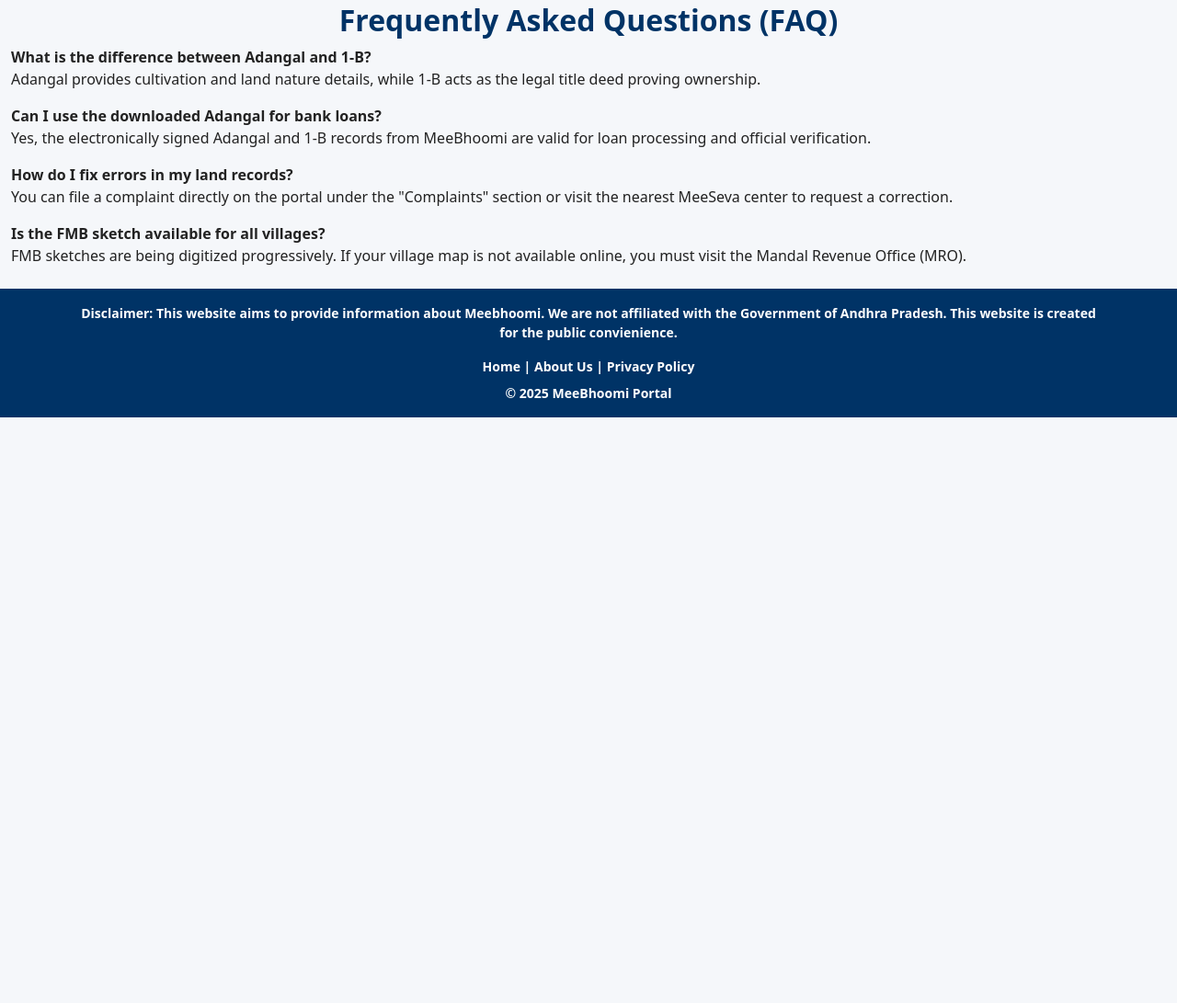
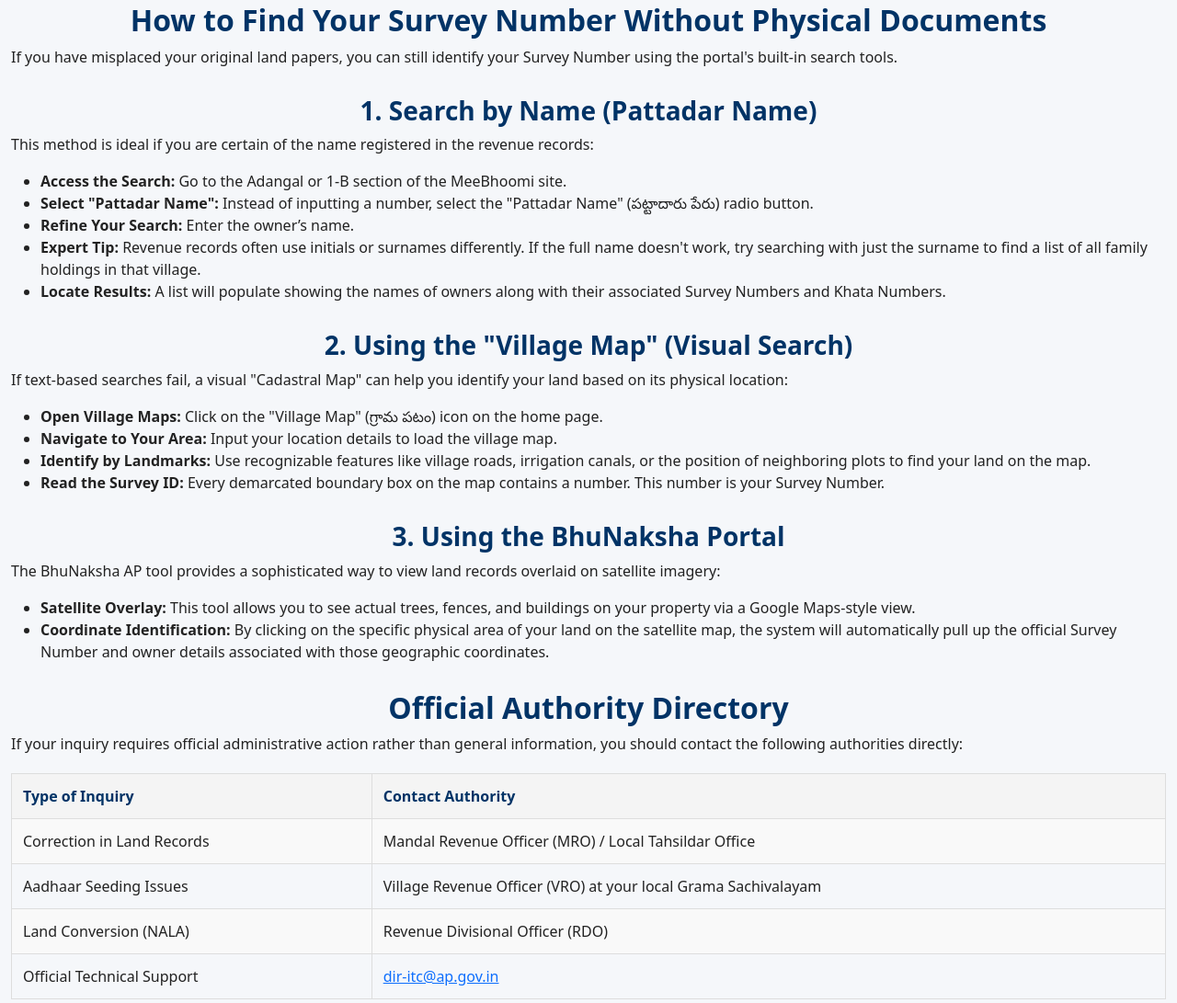
Before and after one commit to ssoidrajasthann/meebhoomii.github.io, a plain HTML site: page index.html in a window 1280 px wide. Shown: the part 4023-5114 px from the top of the page at 92% size. Before the commit the page ends 4477 px from the top, so only its background shows below. Drawn offline with nearby package versions, Linux system fonts and the light colour scheme.

Commit message:
Update index.html

```diff
--- a/index.html
+++ b/index.html
@@ -354,6 +354,62 @@
   <li>Enter the District, Zone, Village, and Account Number.</li>
   <li>The system will display if your KYC is completed or pending.</li>
 </ol>
+  <h2>How to Find Your Survey Number Without Physical Documents</h2>
+<p>
+    If you have misplaced your original land papers, you can still identify your Survey Number using the portal's built-in search tools.
+</p>
+
+<h3>1. Search by Name (Pattadar Name)</h3>
+<p>This method is ideal if you are certain of the name registered in the revenue records:</p>
+<ul>
+    <li><strong>Access the Search:</strong> Go to the Adangal or 1-B section of the MeeBhoomi site.</li>
+    <li><strong>Select "Pattadar Name":</strong> Instead of inputting a number, select the "Pattadar Name" (పట్టాదారు పేరు) radio button.</li>
+    <li><strong>Refine Your Search:</strong> Enter the owner’s name.</li>
+    <li><strong>Expert Tip:</strong> Revenue records often use initials or surnames differently. If the full name doesn't work, try searching with just the surname to find a list of all family holdings in that village.</li>
+    <li><strong>Locate Results:</strong> A list will populate showing the names of owners along with their associated Survey Numbers and Khata Numbers.</li>
+</ul>
+
+<h3>2. Using the "Village Map" (Visual Search)</h3>
+<p>If text-based searches fail, a visual "Cadastral Map" can help you identify your land based on its physical location:</p>
+<ul>
+    <li><strong>Open Village Maps:</strong> Click on the "Village Map" (గ్రామ పటం) icon on the home page.</li>
+    <li><strong>Navigate to Your Area:</strong> Input your location details to load the village map.</li>
+    <li><strong>Identify by Landmarks:</strong> Use recognizable features like village roads, irrigation canals, or the position of neighboring plots to find your land on the map.</li>
+    <li><strong>Read the Survey ID:</strong> Every demarcated boundary box on the map contains a number. This number is your Survey Number.</li>
+</ul>
+
+<h3>3. Using the BhuNaksha Portal</h3>
+<p>The BhuNaksha AP tool provides a sophisticated way to view land records overlaid on satellite imagery:</p>
+<ul>
+    <li><strong>Satellite Overlay:</strong> This tool allows you to see actual trees, fences, and buildings on your property via a Google Maps-style view.</li>
+    <li><strong>Coordinate Identification:</strong> By clicking on the specific physical area of your land on the satellite map, the system will automatically pull up the official Survey Number and owner details associated with those geographic coordinates.</li>
+</ul>
+
+  <h2>Official Authority Directory</h2>
+    <p>If your inquiry requires official administrative action rather than general information, you should contact the following authorities directly:</p>
+
+    <table>
+        <tr>
+            <th>Type of Inquiry</th>
+            <th>Contact Authority</th>
+        </tr>
+        <tr>
+            <td>Correction in Land Records</td>
+            <td>Mandal Revenue Officer (MRO) / Local Tahsildar Office</td>
+        </tr>
+        <tr>
+            <td>Aadhaar Seeding Issues</td>
+            <td>Village Revenue Officer (VRO) at your local Grama Sachivalayam</td>
+        </tr>
+        <tr>
+            <td>Land Conversion (NALA)</td>
+            <td>Revenue Divisional Officer (RDO) </td>
+        </tr>
+        <tr>
+          <td>Official Technical Support</td>
+            <td><a href="mailto:dir-itc@ap.gov.in">dir-itc@ap.gov.in</a></td>
+        </tr>
+    </table>
 
 <h2>Frequently Asked Questions (FAQ)</h2>
 
```
